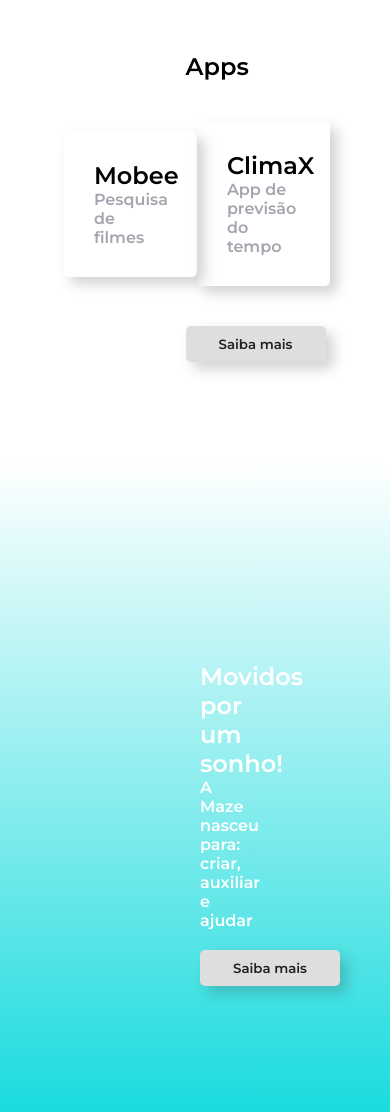
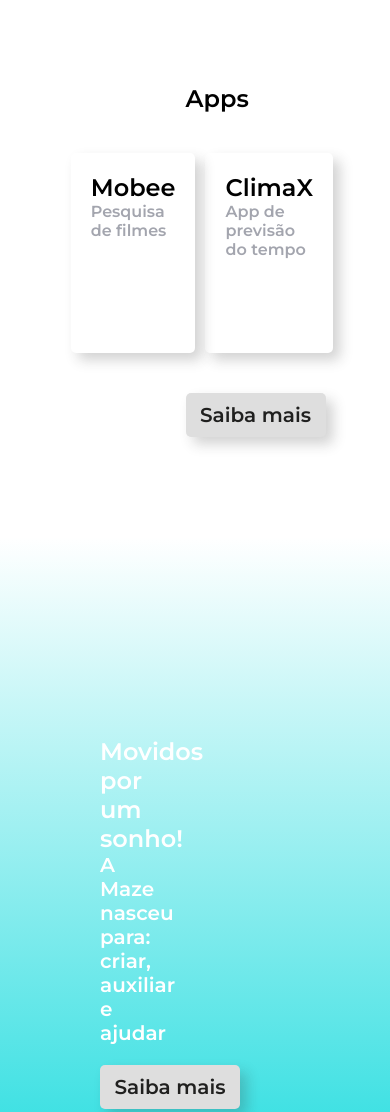
Before and after one commit to Maze-soft/maze-site, a plain HTML site: page index.html in a window 390 px wide. Shown: the part 500-1612 px from the top of the page. Drawn offline with nearby package versions, Linux system fonts and the light colour scheme.

Commit message:
Add files via upload

```diff
--- a/index.html
+++ b/index.html
@@ -53,7 +53,7 @@
 </section>
 <section class="sobre">
     <h1>Movidos por um sonho!</h1>
-    <h4>A Maze nasceu para: criar, auxiliar e ajudar</h4>
+    <h4 class="t">A Maze nasceu para: criar, auxiliar e ajudar</h4>
     <button class="c"><a href="#">Saiba mais</a></button>
 </section>
 <section class="contat">
--- a/style.css
+++ b/style.css
@@ -9,6 +9,7 @@
 
 body{
 	font-family: 'Montserrat', sans-serif;
+	overflow-x: hidden;
 }
 
 .Inicio{
@@ -102,7 +103,7 @@ a{
 .card {
   border-radius: 5px;
   box-shadow: 7px 7px 13px 0px rgba(50, 50, 50, 0.22);
-  padding: 30px;
+  padding: 20px;
   position: relative;
   left: 1%;
   width: 400px;
@@ -238,6 +239,30 @@ label.logo{
 
 	#check:checked ~ ul{
 		left: 0;
+	}
+
+	.Inicio h1, h4, button{
+		position: relative;
+		right: 50px;
+		font-size: 20px;
+	}
+
+	.card{
+		width: 400px;
+		height: 200px;
+		position: relative;
+		right: 100px;
+		margin-left: 10px;
+	}
+
+	.a{
+		position: relative;
+		right: 300px;
+	}
+
+	.sobre h1, .t, .c{
+		position: relative;
+		right: 100px;
 	}
 }
 
```
